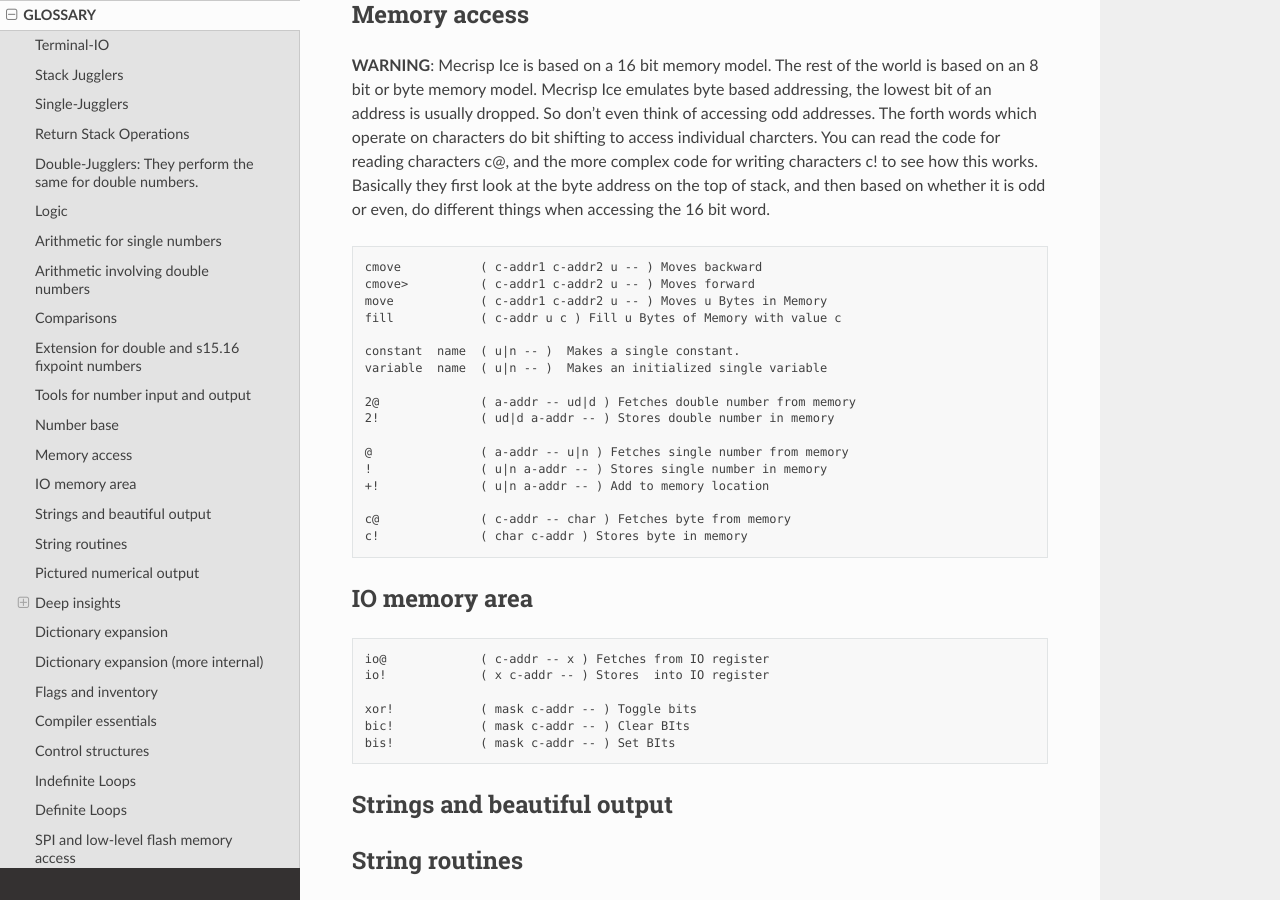
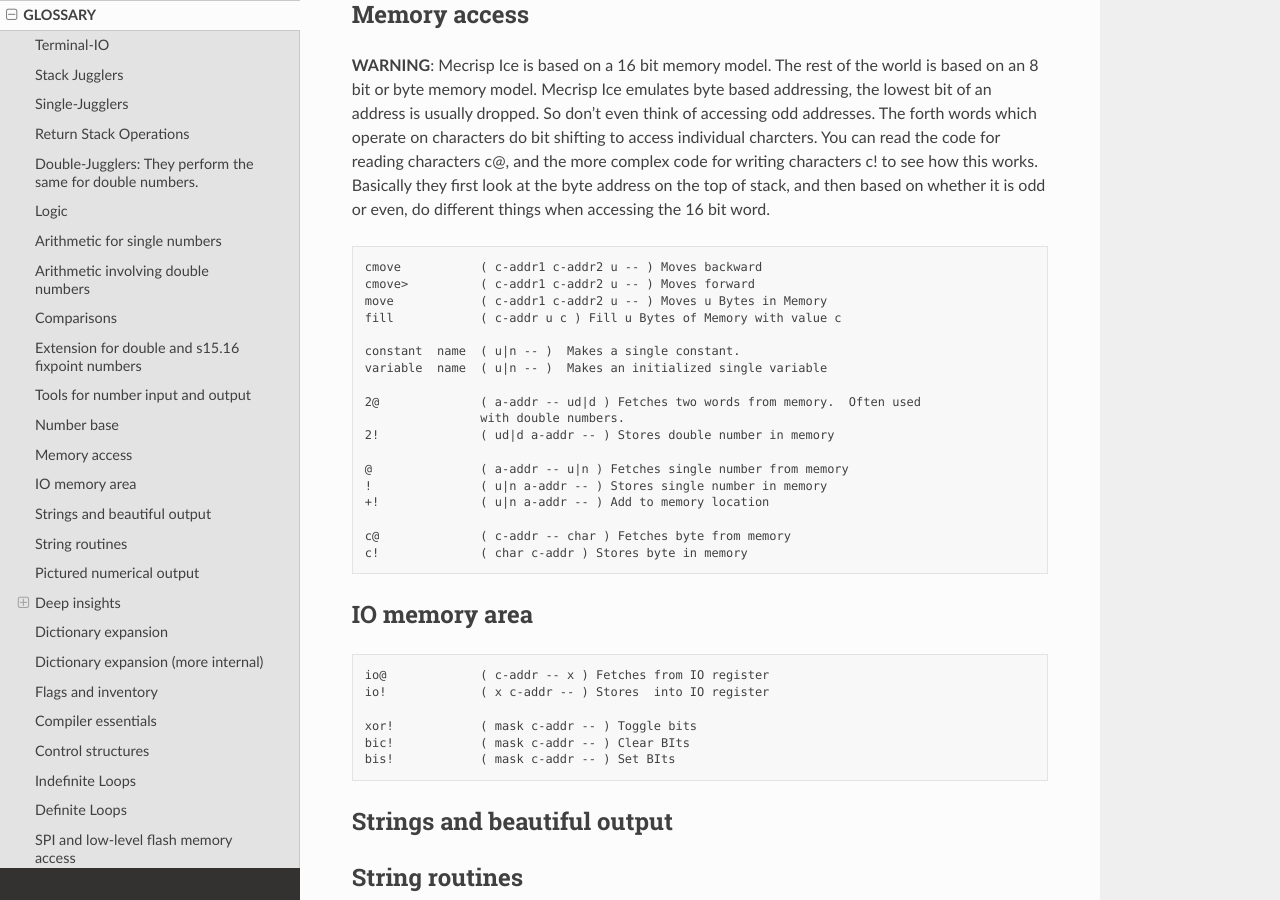
Before and after one commit to PythonLinks/Mecrisp-Ice, a Sphinx documentation site: the page built from docs/source/glossary.rst, in a window 1280 px wide and 900 px high, scrolled down 4824 px. Built offline with Sphinx 7.4.7 and the Read the Docs theme 2.0.0, drawn with Linux system fonts in a browser that asks for light colours.

Commit message:
Update glossary.rst 2@
        2@              ( a-addr -- ud|d ) Fetches two words from memory.  Often used
                        with double numbers.

```diff
--- a/docs/source/glossary.rst
+++ b/docs/source/glossary.rst
@@ -295,7 +295,8 @@
         constant  name  ( u|n -- )  Makes a single constant.
         variable  name  ( u|n -- )  Makes an initialized single variable
 
-        2@              ( a-addr -- ud|d ) Fetches double number from memory
+        2@              ( a-addr -- ud|d ) Fetches two words from memory.  Often used
+                        with double numbers.
         2!              ( ud|d a-addr -- ) Stores double number in memory
 
         @               ( a-addr -- u|n ) Fetches single number from memory
```
